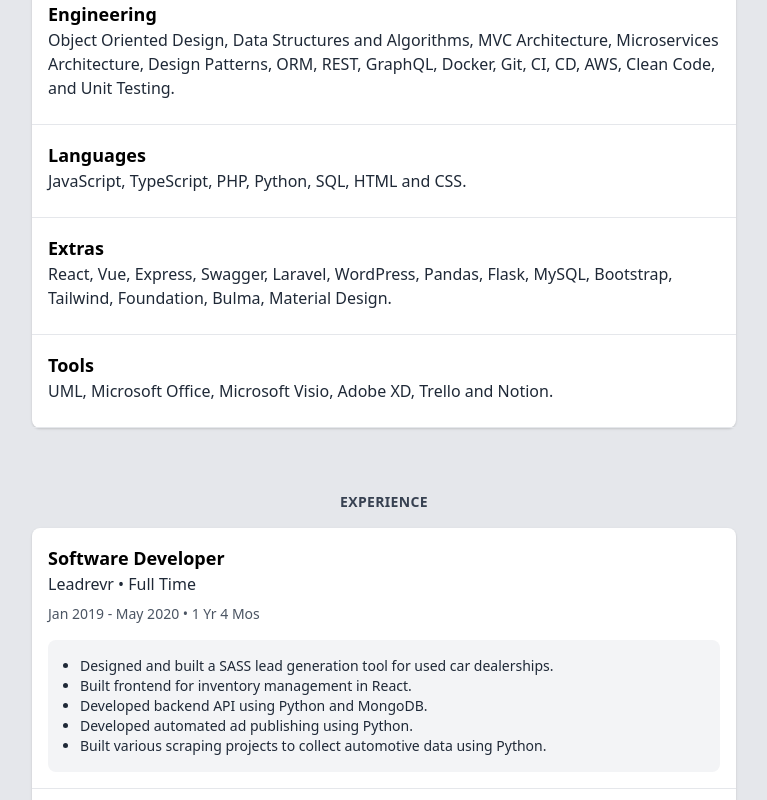
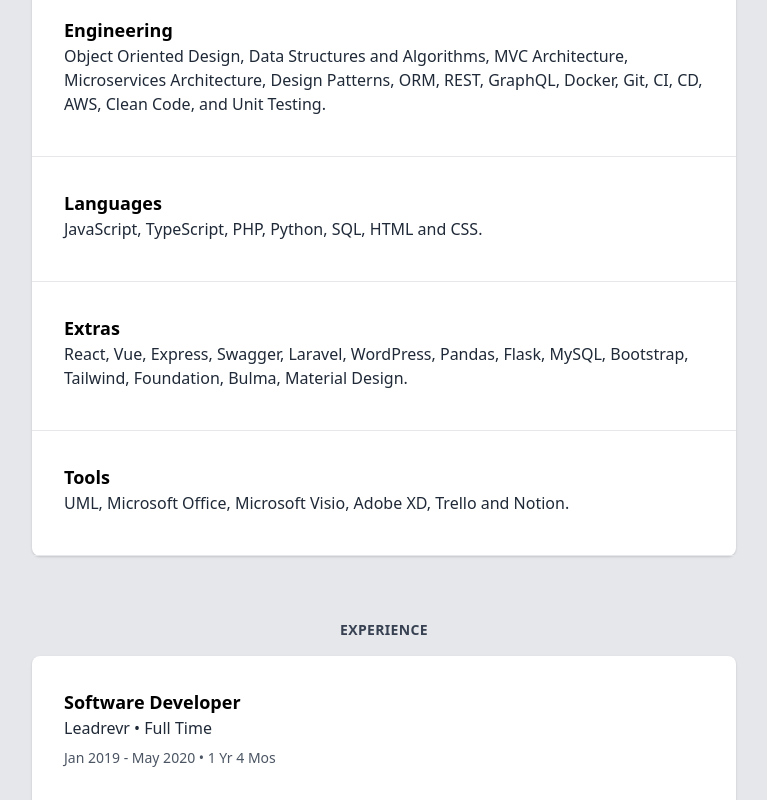
Before and after one commit to venusvavadiya/venusvavadiya.github.io, a Next.js app: page / in a window 1280 px wide. Shown: the part 620-1420 px from the top of the page, without its empty margins (256-1023 px from the left). Built offline with nearby package versions, Linux system fonts and the light colour scheme.

Commit message:
Spacing increased

```diff
--- a/base/ContentBox.jsx
+++ b/base/ContentBox.jsx
@@ -1,13 +1,13 @@
 import React, { useState } from "react";
 
 const ContentBox = ({ header, children }) => (
-  <div className="p-1 md:p-2">
-    <div className="p-1 md:p-2">
+  <div className="p-2 md:p-4">
+    <div className="p-2 md:p-4">
       {header}
     </div>
 
     { children && (
-      <div className="p-1 md:p-2">
+      <div className="p-2 md:p-4">
         {children}
       </div>
     )}
```
